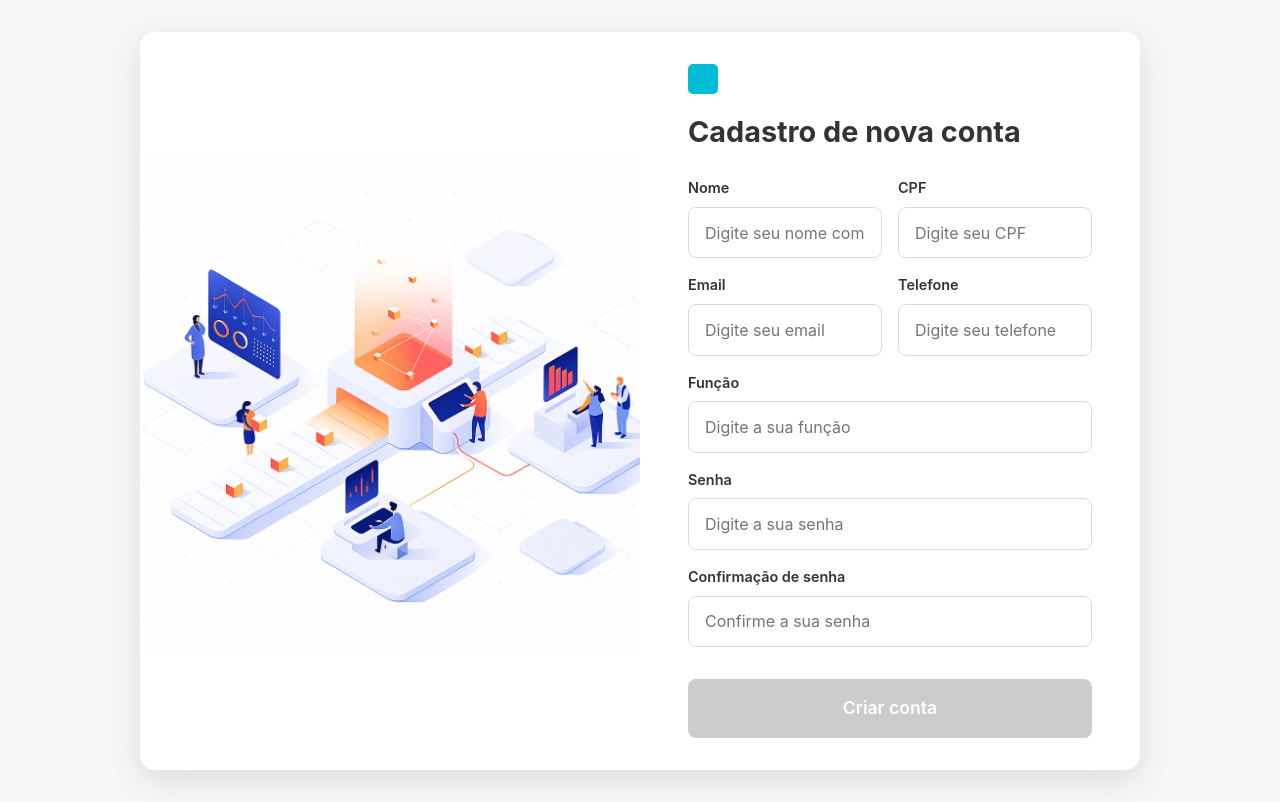
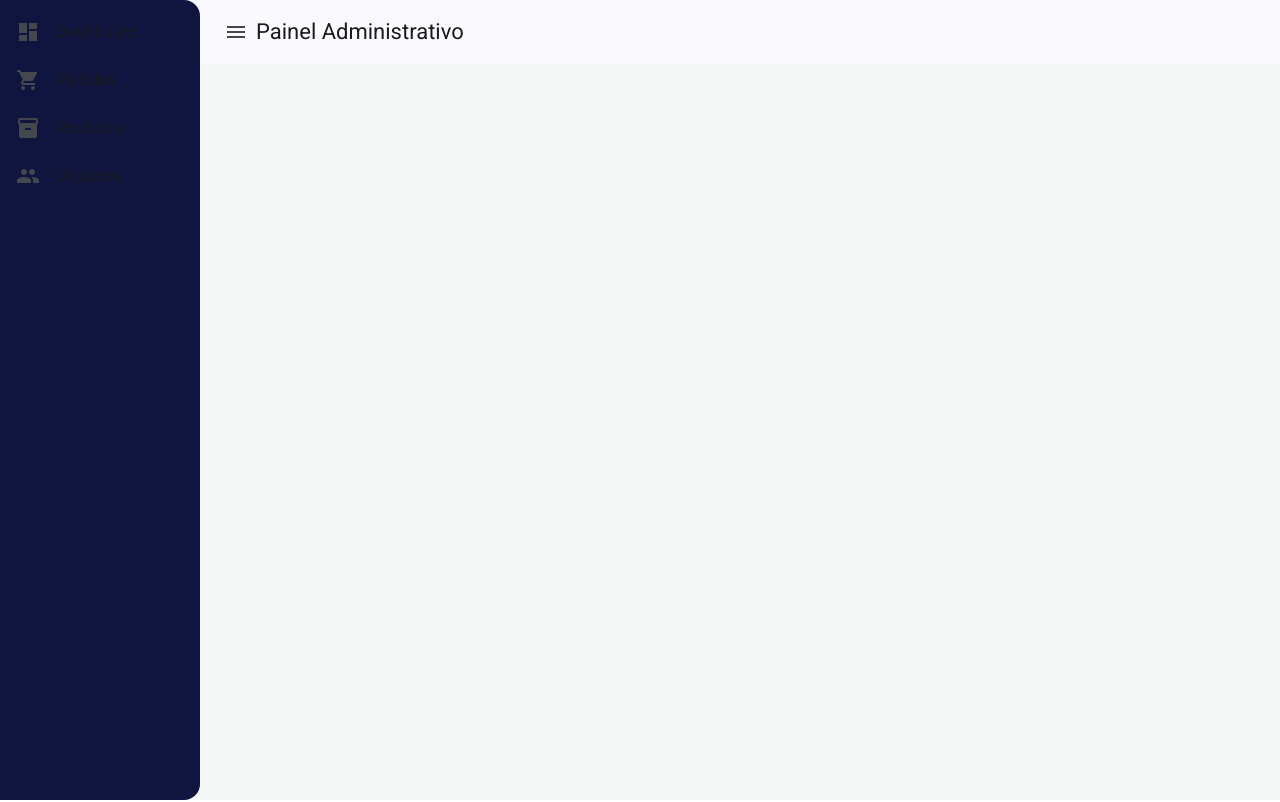
Before and after one commit to Gabriel-Saint/Front-TCC, an Angular app: page / in a window 1280 px wide. Built offline with nearby package versions, Linux system fonts and the light colour scheme.

Commit message:
feat/side-bar-com-angular-material

```diff
--- a/angular.json
+++ b/angular.json
@@ -54,6 +54,7 @@
               }
             ],
             "styles": [
+              "@angular/material/prebuilt-themes/azure-blue.css",
               "src/styles.scss"
             ],
             "scripts": []
@@ -113,6 +114,7 @@
               }
             ],
             "styles": [
+              "@angular/material/prebuilt-themes/azure-blue.css",
               "src/styles.scss"
             ],
             "scripts": []
--- a/package.json
+++ b/package.json
@@ -11,10 +11,12 @@
   "private": true,
   "dependencies": {
     "@angular/animations": "^19.0.0",
+    "@angular/cdk": "^19.2.19",
     "@angular/common": "^19.0.0",
     "@angular/compiler": "^19.0.0",
     "@angular/core": "^19.0.0",
     "@angular/forms": "^19.0.0",
+    "@angular/material": "^19.2.19",
     "@angular/platform-browser": "^19.0.0",
     "@angular/platform-browser-dynamic": "^19.0.0",
     "@angular/router": "^19.0.0",
--- a/src/app/app.component.html
+++ b/src/app/app.component.html
@@ -1,4 +1,5 @@
 
 <!-- <app-login/> -->
- <app-register/>
+ <!-- <app-register/> -->
+  <app-admin-layout/>
 <router-outlet />
--- a/src/app/app.component.ts
+++ b/src/app/app.component.ts
@@ -2,10 +2,11 @@ import { Component } from '@angular/core';
 import { RouterOutlet } from '@angular/router';
 import { LoginComponent } from "./features/auth/login/login.component";
 import { RegisterComponent } from "./features/auth/register/register.component";
+import { AdminLayoutComponent } from "./features/admin/admin-layout/admin-layout.component";
 
 @Component({
   selector: 'app-root',
-  imports: [RouterOutlet, LoginComponent, RegisterComponent],
+  imports: [RouterOutlet, LoginComponent, RegisterComponent, AdminLayoutComponent],
   templateUrl: './app.component.html',
   styleUrl: './app.component.scss'
 })
--- /dev/null
+++ b/src/app/features/admin/admin-layout/admin-layout.component.html
@@ -0,0 +1,34 @@
+<mat-sidenav-container class="sidenav-container">
+
+  <mat-sidenav #sidenav mode="side" opened class="sidenav">
+    <!-- <div class="sidebar-header">
+      <h2 class="logo">Meu App</h2>
+    </div> -->
+
+    <mat-nav-list>
+      <a mat-list-item
+         *ngFor="let item of navItems"
+         [routerLink]="item.path"
+         routerLinkActive="active-link">
+        <mat-icon matListItemIcon>{{ item.icon }}</mat-icon>
+        <span>{{ item.label }}</span>
+      </a>
+    </mat-nav-list>
+  </mat-sidenav>
+
+  <mat-sidenav-content>
+
+    <mat-toolbar color="primary">
+      <button mat-icon-button (click)="sidenav.toggle()">
+        <mat-icon>menu</mat-icon>
+      </button>
+      <span>Painel Administrativo</span>
+    </mat-toolbar>
+
+    <div class="main-content">
+      <router-outlet></router-outlet>
+    </div>
+
+  </mat-sidenav-content>
+
+</mat-sidenav-container>
--- /dev/null
+++ b/src/app/features/admin/admin-layout/admin-layout.component.scss
@@ -0,0 +1,34 @@
+.sidenav-container {
+  height: 100vh;
+}
+
+.sidenav {
+  width: 200px;
+  // Você pode estilizar o fundo aqui se não quiser usar o do tema
+  background-color: var(--primary-color);
+  color: #f4f7f6;
+}
+
+.sidebar-header {
+  padding: 1rem;
+  text-align: center;
+
+  .logo {
+    font-size: 1.5rem;
+    font-weight: bold;
+    text-decoration: none;
+    color: inherit;
+  }
+}
+
+a.active-link {
+  background-color: rgba(0, 0, 0, 0.1);
+  font-weight: 500;
+}
+
+.main-content {
+  padding: 2rem;
+  background-color: #f4f7f6;
+  height: calc(100vh - 64px); // Altura total - altura da toolbar
+  overflow-y: auto; // Adiciona scroll se o conteúdo for maior
+}
--- /dev/null
+++ b/src/app/features/admin/admin-layout/admin-layout.component.ts
@@ -0,0 +1,37 @@
+import { Component } from '@angular/core';
+import { CommonModule } from '@angular/common';
+import { RouterOutlet, RouterLink, RouterLinkActive } from '@angular/router';
+
+// Imports do Angular Material
+import { MatSidenavModule } from '@angular/material/sidenav';
+import { MatToolbarModule } from '@angular/material/toolbar';
+import { MatListModule } from '@angular/material/list';
+import { MatIconModule } from '@angular/material/icon';
+import { MatButtonModule } from '@angular/material/button';
+
+@Component({
+  selector: 'app-admin-layout',
+  standalone: true,
+  imports: [
+    CommonModule,
+    RouterOutlet,
+    RouterLink,
+    RouterLinkActive,
+    // Módulos do Angular Material'
+    MatSidenavModule,
+    MatToolbarModule,
+    MatListModule,
+    MatIconModule,
+    MatButtonModule
+  ],
+  templateUrl: './admin-layout.component.html',
+  styleUrls: ['./admin-layout.component.scss']
+})
+export class AdminLayoutComponent {
+  navItems = [
+    { path: 'dashboard', icon: 'dashboard', label: 'Dashboard' },
+    { path: 'pedidos', icon: 'shopping_cart', label: 'Pedidos' },
+    { path: 'produtos', icon: 'inventory_2', label: 'Produtos' },
+    { path: 'usuarios', icon: 'group', label: 'Usuários' },
+  ];
+}
--- a/src/index.html
+++ b/src/index.html
@@ -6,8 +6,10 @@
   <base href="/">
   <meta name="viewport" content="width=device-width, initial-scale=1">
   <link rel="icon" type="image/x-icon" href="favicon.ico">
+  <link href="https://fonts.googleapis.com/css2?family=Roboto:wght@300;400;500&display=swap" rel="stylesheet">
+  <link href="https://fonts.googleapis.com/icon?family=Material+Icons" rel="stylesheet">
 </head>
-<body>
+<body class="mat-typography">
   <app-root></app-root>
 </body>
 </html>
--- a/src/styles.scss
+++ b/src/styles.scss
@@ -1,2 +1,4 @@
 /* You can add global styles to this file, and also import other style files */
 @use "./app/shared/styles/index.scss";
+html, body { height: 100%; }
+body { margin: 0; font-family: Roboto, "Helvetica Neue", sans-serif; }
```
Also changed, not shown: 1 other file (tests, documents, lock files or other folders).
